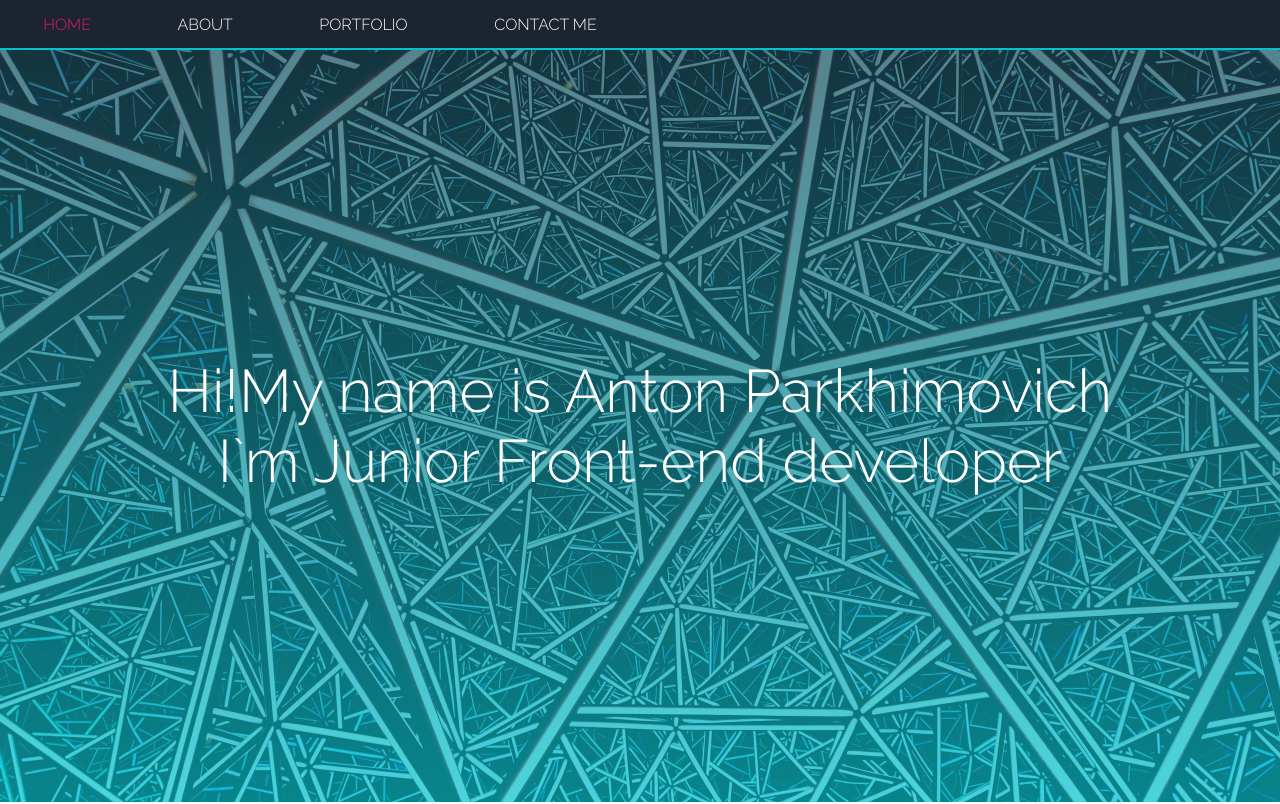
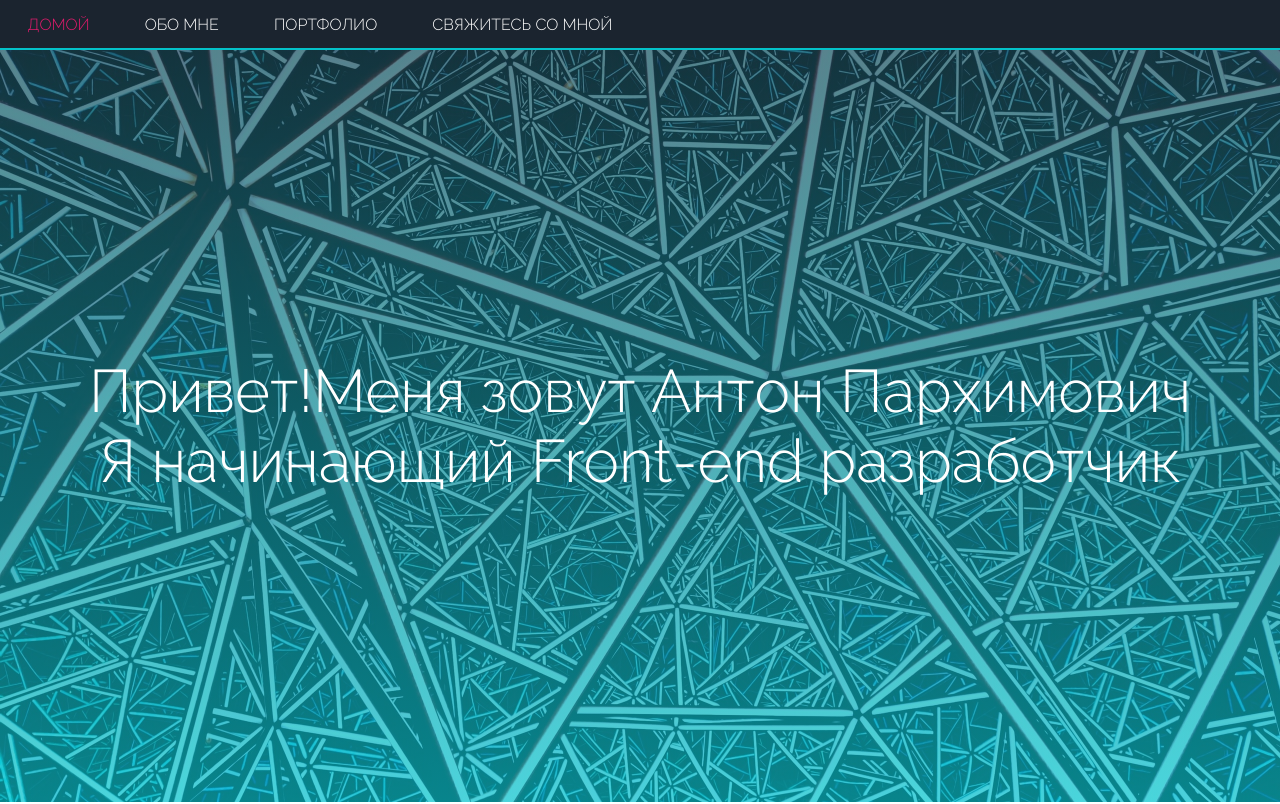
Before and after one commit to AntonParkhimovich/portfolio, a React (Create React App) app in the folder portfolio/: page / in a window 1280 px wide. Shown: the top 804 px of the page. Built offline with nearby package versions, Linux system fonts and the light colour scheme.

Commit message:
feat: add todo file

```diff
--- a/portfolio/src/App.js
+++ b/portfolio/src/App.js
@@ -14,7 +14,7 @@ import { Portfolio } from './components/Portfolio';
 import { ContactMe } from './components/ContactMe';
 
 function App() {
-  const [language, setLanguage]= useState('en')
+  const [language, setLanguage]= useState('ru')
   return (
     <Router>
     <LanguageContext.Provider value={[languagePack[language], setLanguage]}>
```
Also changed, not shown: portfolio/todo.txt (added).
